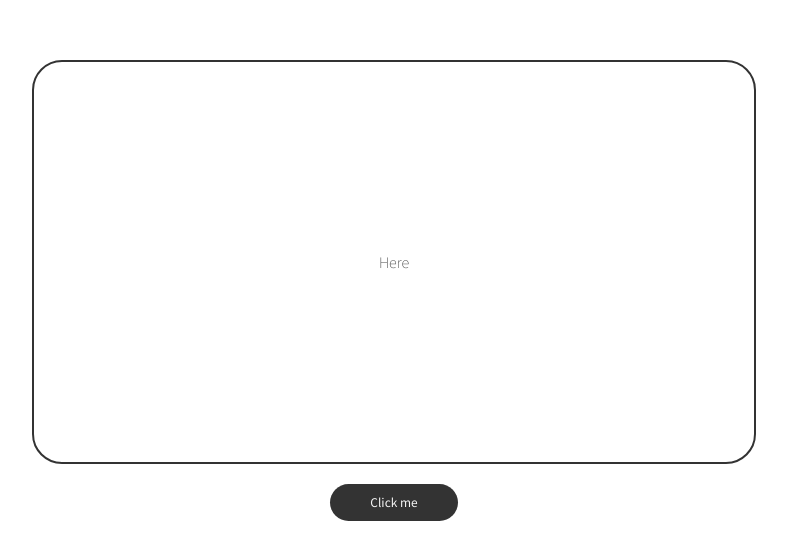
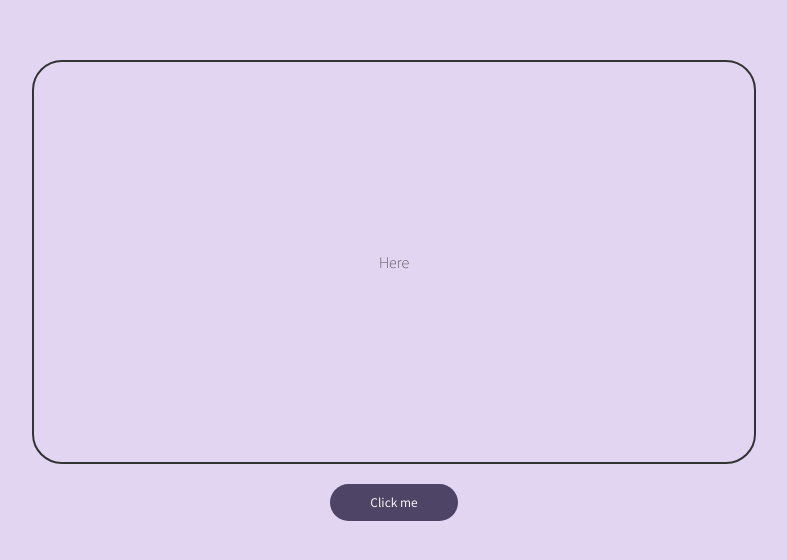
Before and after one commit to nawadit/tsquotes, a plain HTML site: page index.html in a window 1280 px wide. Shown: the part 118-678 px from the top of the page, without its empty margins (246-1033 px from the left). Drawn offline with Linux system fonts and the light colour scheme.

Commit message:
Changed a few colors

```diff
--- a/style.css
+++ b/style.css
@@ -4,11 +4,13 @@ body{
     justify-content: center;
     align-items: center;
     height: 100vh;
+    background-color: #e2d5f1;
 }
 #box{
     width: 50vw;
     height: 50vh;
     border: 2px solid #333333;
+    background-color: linear-gradient(#b8acd1, #526d85);
     border-radius: 30px;
     font-family: 'Source Sans Pro', sans-serif;
     text-align: center;
@@ -25,7 +27,7 @@ body{
 #generate{
     font-family: 'Source Sans Pro', sans-serif;
     color: whitesmoke;
-    background-color: #333333;
+    background-color: #4e4466;
     padding: 10px 40px;
     width: auto;
     border: none;
```
